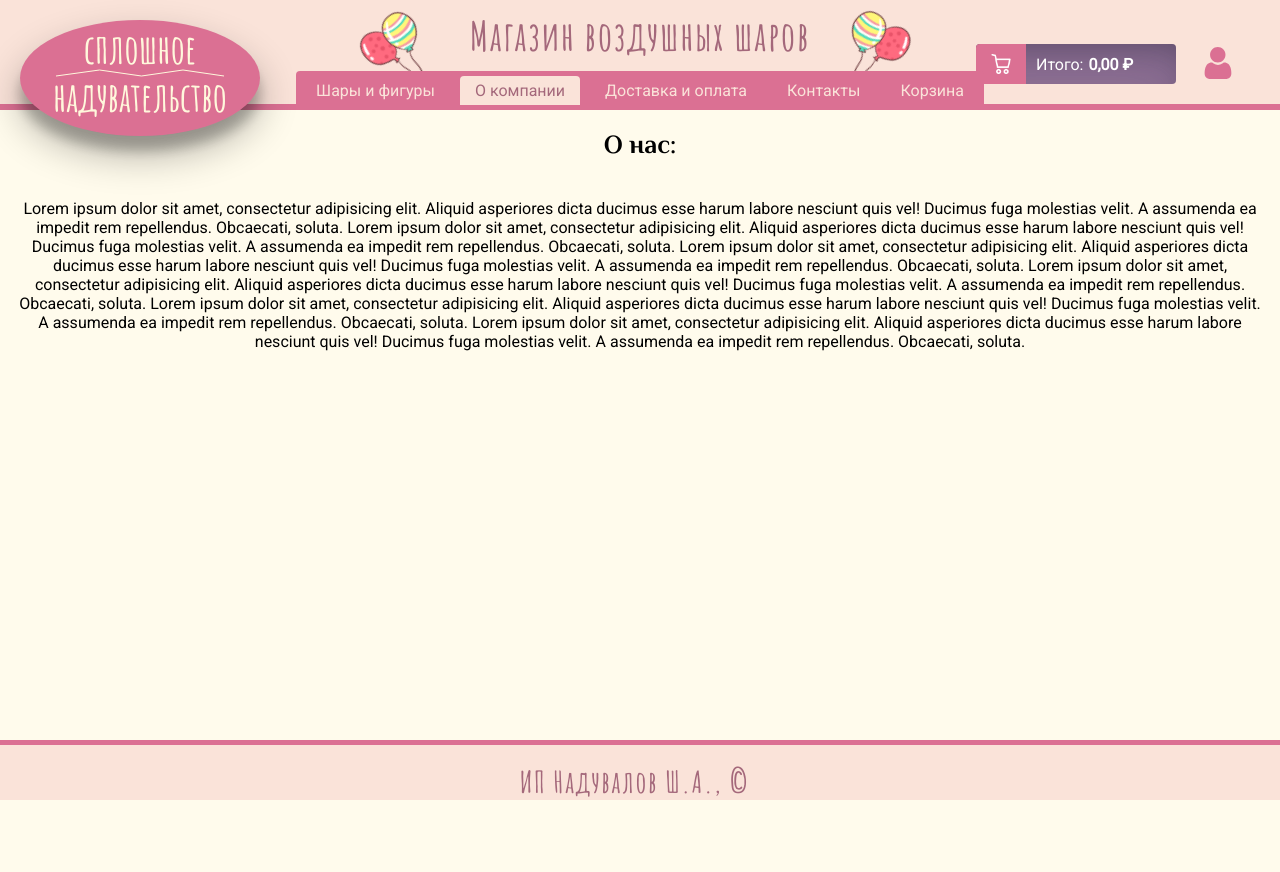
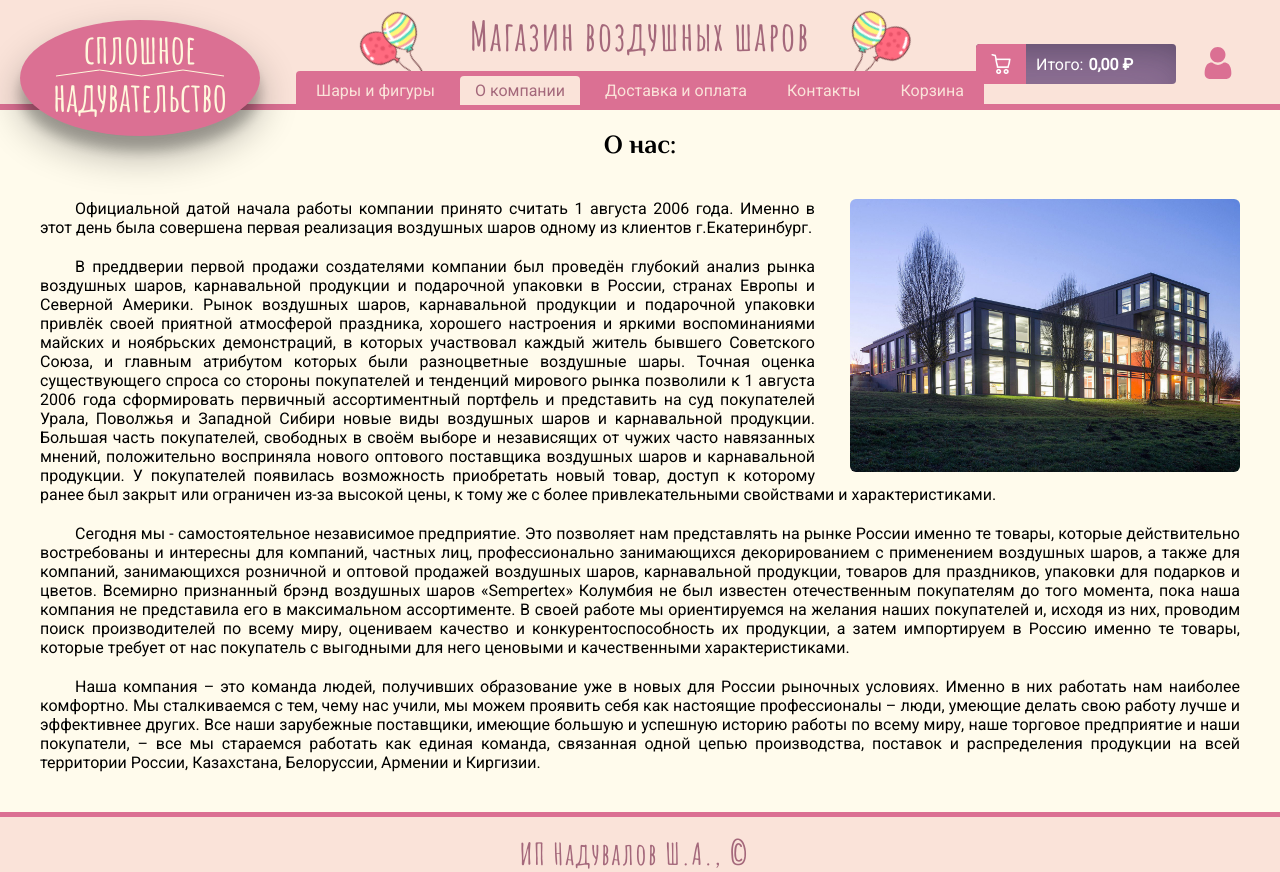
Before and after one commit to violetflash/balloons, a React (Create React App) app in the folder balloons/: page / in a window 1280 px wide. Both pictures are taken after a click on the link "О компании". Before the commit the page ends 800 px from the top, so only its background shows below. Built offline with nearby package versions, Linux system fonts and the light colour scheme.

Commit message:
feat: add about section

```diff
--- a/balloons/src/Components/Checkout/CartItem/CartItem.js
+++ b/balloons/src/Components/Checkout/CartItem/CartItem.js
@@ -142,10 +142,26 @@ const Total = styled.span`
   text-align:right;
 `;
 
+const Adds = styled.span`
+
+
+  span {
+    position:relative;
+    margin-left: 5px;
+    background-color: #e5e5e5;
+    padding: 5px;
+    padding-left: 15px;
+    &::before {
+      position: absolute;
+      content: '+';
+      left: 5px;
+    }
+  }
+`;
+
 
 const CartItem = ({ order, index }) => {
-
-
+    const adds = order.adds ? order.adds.filter(item => item.checked) : null;
     return (
         <Item data-index={index + ')'}>
             <ItemInfo>
@@ -154,6 +170,7 @@ const CartItem = ({ order, index }) => {
                 {order.subType && <SubType>{order.subType}:</SubType>}
                 <Name>"{order.name}"</Name>
                 <VendorCode>(арт. {'000' + order.id})</VendorCode>
+                {order.adds && <Adds>{adds.map((item, index) => <span key={index}>{item.name}</span>)}</Adds>}
             </ItemInfo>
             <Quantity>{order.count}</Quantity>
             <Price>{rubCurrencyFormat(order.price)}</Price>
--- /dev/null
+++ b/balloons/src/Components/Hooks/AdditionalsState/AdditionalsState.js
@@ -0,0 +1,27 @@
+import { useState } from 'react';
+
+const getAdditions = (additionalItems) => additionalItems && additionalItems.map(item => ({
+    name: item,
+    checked: false,
+}))
+
+const AdditionalsState = openItem => {
+    const [additionalItems, setAdditionalItems] = useState(getAdditions(openItem.additional));
+
+    const checkAdditions = index => {
+        setAdditionalItems(additionalItems.map((item, idx) => {
+
+            if (idx === index) {
+                item.checked = !item.checked;
+            }
+
+            return item;
+        }))
+
+    }
+
+    return { additionalItems, checkAdditions };
+
+};
+
+export default AdditionalsState;
--- a/balloons/src/Components/Pages/About/About.js
+++ b/balloons/src/Components/Pages/About/About.js
@@ -1,22 +1,89 @@
 import React from 'react';
-// import styled from 'styled-components';
+import styled from 'styled-components';
 import { Wrapper, Content, MainFooter, MainTitle, Main } from '../../Elements/PageElements/PageElements';
 import Footer from "../../Elements/Footer/Footer";
+import office from '../../../images/office.jpg';
 
+const AboutContent = styled.article`
+  max-width: 1200px;
+  margin: 0 auto;
 
+  p {
+    text-align: justify;
+    text-indent: 35px;
+    margin-bottom: 20px;
+  }
+
+  figure {
+    float: right;
+    margin: 0 0 0 35px;
+    max-width: 390px;
+    border-radius: 6px;
+    overflow: hidden;
+    position: relative;
+    display: inline-block;
+    vertical-align: middle;
+
+    img {
+      vertical-align: middle;
+      max-width: 100%;
+      height: auto;
+    }
+  }
+`;
 
 const About = () => {
     return (
         <Wrapper>
             <Content>
                 <Main>
-                    <MainTitle>О нас:</MainTitle>
-                    Lorem ipsum dolor sit amet, consectetur adipisicing elit. Aliquid asperiores dicta ducimus esse harum labore nesciunt quis vel! Ducimus fuga molestias velit. A assumenda ea impedit rem repellendus. Obcaecati, soluta.
-                    Lorem ipsum dolor sit amet, consectetur adipisicing elit. Aliquid asperiores dicta ducimus esse harum labore nesciunt quis vel! Ducimus fuga molestias velit. A assumenda ea impedit rem repellendus. Obcaecati, soluta.
-                    Lorem ipsum dolor sit amet, consectetur adipisicing elit. Aliquid asperiores dicta ducimus esse harum labore nesciunt quis vel! Ducimus fuga molestias velit. A assumenda ea impedit rem repellendus. Obcaecati, soluta.
-                    Lorem ipsum dolor sit amet, consectetur adipisicing elit. Aliquid asperiores dicta ducimus esse harum labore nesciunt quis vel! Ducimus fuga molestias velit. A assumenda ea impedit rem repellendus. Obcaecati, soluta.
-                    Lorem ipsum dolor sit amet, consectetur adipisicing elit. Aliquid asperiores dicta ducimus esse harum labore nesciunt quis vel! Ducimus fuga molestias velit. A assumenda ea impedit rem repellendus. Obcaecati, soluta.
-                    Lorem ipsum dolor sit amet, consectetur adipisicing elit. Aliquid asperiores dicta ducimus esse harum labore nesciunt quis vel! Ducimus fuga molestias velit. A assumenda ea impedit rem repellendus. Obcaecati, soluta.
+                    <AboutContent>
+                        <MainTitle>О нас:</MainTitle>
+                        <figure>
+                            <img src={office} alt=""/>
+                        </figure>
+                        <p>
+                            Официальной датой начала работы компании  принято считать
+                            1 августа 2006 года. Именно в этот день была совершена первая реализация воздушных шаров одному из клиентов г.Екатеринбург.
+                        </p>
+                        <p>
+                            В преддверии первой продажи создателями компании был проведён глубокий анализ рынка воздушных
+                            шаров, карнавальной продукции и подарочной упаковки в России, странах Европы и Северной Америки.
+                            Рынок воздушных шаров, карнавальной продукции и подарочной упаковки привлёк своей приятной
+                            атмосферой праздника, хорошего настроения и яркими воспоминаниями майских и ноябрьских
+                            демонстраций, в которых участвовал каждый житель бывшего Советского Союза, и главным атрибутом
+                            которых были разноцветные воздушные шары. Точная оценка существующего спроса со стороны
+                            покупателей и тенденций мирового рынка позволили к 1 августа 2006 года сформировать первичный
+                            ассортиментный портфель и представить на суд покупателей Урала, Поволжья и Западной Сибири новые
+                            виды воздушных шаров и карнавальной продукции. Большая часть покупателей, свободных в своём
+                            выборе и независящих от чужих часто навязанных мнений, положительно восприняла нового оптового
+                            поставщика воздушных шаров и карнавальной продукции. У покупателей появилась возможность
+                            приобретать новый товар, доступ к которому ранее был закрыт или ограничен из-за высокой цены,
+                            к тому же с более привлекательными свойствами и характеристиками.
+                        </p>
+                        <p>Сегодня мы - самостоятельное независимое предприятие. Это позволяет нам представлять на
+                            рынке России именно те товары, которые действительно востребованы и интересны для компаний,
+                            частных лиц, профессионально занимающихся декорированием с применением воздушных шаров, а также
+                            для компаний, занимающихся розничной и оптовой продажей воздушных шаров, карнавальной продукции,
+                            товаров для праздников, упаковки для подарков и цветов. Всемирно признанный брэнд воздушных
+                            шаров «Sempertex» Колумбия не был известен отечественным покупателям до того момента, пока наша
+                            компания не представила его в максимальном ассортименте. В своей работе мы ориентируемся
+                            на желания наших покупателей и, исходя из них, проводим поиск производителей по всему миру,
+                            оцениваем качество и конкурентоспособность их продукции, а затем импортируем в Россию именно
+                            те товары, которые требует от нас покупатель с выгодными для него ценовыми и качественными
+                            характеристиками.
+                        </p>
+                        <p>
+                            Наша компания – это команда людей, получивших образование уже в новых для России рыночных
+                            условиях. Именно в них работать нам наиболее комфортно. Мы сталкиваемся с тем, чему нас учили,
+                            мы можем проявить себя как настоящие профессионалы – люди, умеющие делать свою работу лучше и
+                            эффективнее других. Все наши зарубежные поставщики, имеющие большую и успешную историю
+                            работы по всему миру, наше торговое предприятие и наши покупатели, – все мы стараемся работать
+                            как единая команда, связанная одной цепью производства, поставок и распределения продукции на
+                            всей территории России, Казахстана, Белоруссии, Армении и Киргизии.
+                        </p>
+                    </AboutContent>
+
                 </Main>
             </Content>
             <MainFooter>
--- a/balloons/src/Components/utils/utils.js
+++ b/balloons/src/Components/utils/utils.js
@@ -7,7 +7,18 @@ const rubCurrencyFormat = price => {
     });
 };
 
-const calcProductTotal = order => order.price * order.count;
+const calcProductTotal = order => {
+
+    if (order.adds) {
+        const countAdds = order.adds.filter(item => item.checked).length;
+        const price = Math.round(order.price * 0.1);
+        const TotalAddsSum = price * countAdds;
+
+        return (order.price + TotalAddsSum) * order.count ;
+    }
+
+    return order.price * order.count;
+}
 
 const getTotalQuantity = arr => {
     return arr.reduce((accum, curr) => accum + curr.count, 0);
```
Also changed, not shown: balloons/src/Components/Pages/ProductsPage/Additions/Additions.js (+17 -5 lines), balloons/src/Components/Pages/ProductsPage/ModalProduct/ModalProduct.js (+11 -4 lines), balloons/src/Components/Pages/ProductsPage/Products/db.js (+5 -5 lines), balloons/src/images/office.jpg (added).
